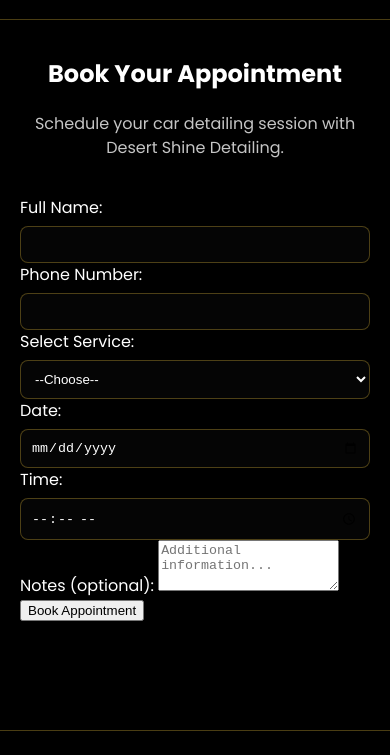
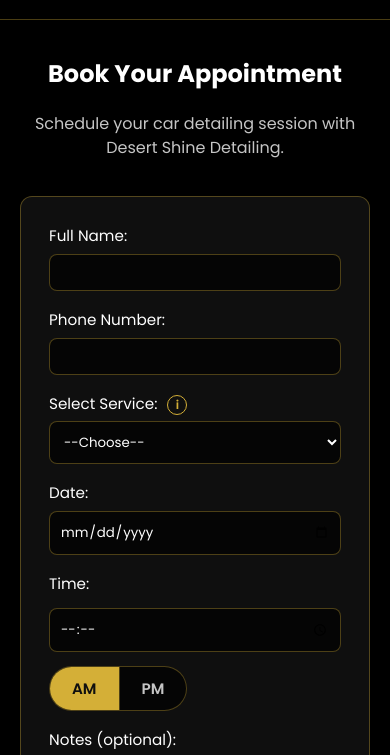
Before and after one commit to pranavreddy125/Remy_website_detailing, a website: page car-detailing-website/src/booking.html in a window 390 px wide. Shown: the part 52-807 px from the top of the page. Drawn offline with Linux system fonts and the light colour scheme.

Commit message:
fixing the appt system

```diff
--- a/car-detailing-website/src/booking.html
+++ b/car-detailing-website/src/booking.html
@@ -40,7 +40,9 @@
         <label for="phone">Phone Number:</label>
         <input type="tel" id="phone" name="phone" required>
 
-        <label for="service">Select Service:</label>
+        <label for="service">Select Service:
+          <a class="info-link" href="services.html" aria-label="View service details">i</a>
+        </label>
         <select id="service" name="service" required>
           <option value="">--Choose--</option>
           <option>Interior Detail</option>
@@ -49,13 +51,19 @@
         </select>
 
         <label for="date">Date:</label>
-        <input type="date" id="date" name="date" required>
+        <input type="date" id="date" name="date" required inputmode="none">
 
         <label for="time">Time:</label>
-        <input type="time" id="time" name="time" required>
+        <div class="time-row">
+          <input type="time" id="time" name="time" required>
+          <div class="ampm-toggle" role="group" aria-label="Select AM or PM">
+            <button type="button" class="active" data-period="AM">AM</button>
+            <button type="button" data-period="PM">PM</button>
+          </div>
+        </div>
 
         <label for="notes">Notes (optional):</label>
-        <textarea id="notes" name="notes" rows="3" placeholder="Additional information..."></textarea>
+        <textarea id="notes" name="notes" rows="3"></textarea>
 
         <button type="submit">Book Appointment</button>
       </form>
@@ -68,9 +76,60 @@
     </div>
   </footer>
 
+  <div id="toast" class="toast" role="status" aria-live="polite"></div>
+
   <script src="js/main.js"></script>
   <script>
   const scriptURL = "https://script.google.com/macros/s/AKfycbyUIXPQmX6RDVx--mLqpFcBmTvHu83OkiYaa_sXpF_-3VronnfcmFqVItJlyzOc8ahhQg/exec";
+  const toastEl = document.getElementById("toast");
+  const dateField = document.getElementById("date");
+  const timeField = document.getElementById("time");
+  const periodButtons = document.querySelectorAll(".ampm-toggle button");
+  const pad = value => String(value).padStart(2,"0");
+
+  const setPeriod = (period, adjustValue) => {
+    periodButtons.forEach(btn => {
+      const isActive = btn.dataset.period === period;
+      btn.classList.toggle("active", isActive);
+      btn.setAttribute("aria-pressed", isActive ? "true" : "false");
+    });
+    timeField.dataset.period = period;
+
+    if(adjustValue && timeField.value){
+      let [hours, minutes] = timeField.value.split(":").map(Number);
+      if(period === "AM" && hours >= 12){
+        hours = hours === 12 ? 0 : hours - 12;
+      }else if(period === "PM" && hours < 12){
+        hours = hours === 0 ? 12 : hours + 12;
+      }
+      timeField.value = `${pad(hours)}:${pad(minutes ?? 0)}`;
+    }
+  };
+
+  const syncPeriodFromTime = () => {
+    if(!timeField.value) return;
+    const hours = Number(timeField.value.split(":")[0]);
+    setPeriod(hours >= 12 ? "PM" : "AM", false);
+  };
+
+  periodButtons.forEach(btn => {
+    btn.setAttribute("aria-pressed", btn.classList.contains("active") ? "true" : "false");
+    btn.addEventListener("click", () => setPeriod(btn.dataset.period, true));
+  });
+
+  timeField.addEventListener("change", syncPeriodFromTime);
+  timeField.addEventListener("input", syncPeriodFromTime);
+
+  dateField.addEventListener("keydown", e => e.preventDefault());
+  dateField.addEventListener("keypress", e => e.preventDefault());
+  dateField.addEventListener("paste", e => e.preventDefault());
+  setPeriod("AM", false);
+  const showToast = message => {
+    toastEl.textContent = message;
+    toastEl.classList.add("visible");
+    setTimeout(() => toastEl.classList.remove("visible"), 3000);
+  };
+
   document.getElementById("bookingForm").addEventListener("submit", e => {
     e.preventDefault();
     const formData = Object.fromEntries(new FormData(e.target));
@@ -78,8 +137,8 @@
       method: "POST",
       body: JSON.stringify(formData)
     })
-    .then(() => alert("Booking submitted!"))
-    .catch(err => alert("Error: " + err.message));
+    .then(() => showToast("Booking requested! We'll confirm via email."))
+    .catch(err => showToast("Something went wrong. Please try again."));
   });
   </script>
 </body>
--- a/car-detailing-website/src/css/styles.css
+++ b/car-detailing-website/src/css/styles.css
@@ -121,6 +121,53 @@
 .contact-form, .payment-form{background:var(--surface);color:var(--text);padding:20px;border-radius:12px;box-shadow:var(--shadow);border:1px solid var(--border)}
 .contact-form label, .payment-form label{display:block;font-size:.95rem;color:var(--text);margin-bottom:10px}
 .contact-form input, .contact-form textarea, .payment-form input, .booking-form input, .booking-form select{width:100%;padding:10px;border-radius:8px;border:1px solid var(--border);background:#050505;color:var(--text);margin-top:6px}
+.booking-form{max-width:640px;margin:0 auto}
+.booking-form form{background:var(--surface);border-radius:var(--radius);box-shadow:var(--shadow);padding:28px;border:1px solid var(--border)}
+.booking-form label{display:block;color:var(--text);font-size:.95rem;margin-top:18px;font-weight:500}
+.booking-form label:first-of-type{margin-top:0}
+.booking-form .time-row{display:flex;flex-wrap:wrap;gap:14px;align-items:center;margin-top:6px}
+.booking-form input[type="time"]{flex:1 1 180px;min-width:180px}
+.booking-form .ampm-toggle{display:flex;border:1px solid var(--border);border-radius:999px;overflow:hidden;background:#050505}
+.booking-form .ampm-toggle button{font-family:inherit;font-weight:600;font-size:.95rem;padding:10px 22px;border:0;background:transparent;color:var(--muted);cursor:pointer;transition:background .18s ease,color .18s ease}
+.booking-form .ampm-toggle button + button{border-left:1px solid var(--border)}
+.booking-form .ampm-toggle button.active{background:var(--accent);color:#0f0f0f}
+.booking-form .ampm-toggle button:focus-visible{outline:2px solid var(--accent-dark);outline-offset:2px}
+.booking-form .info-link{display:inline-flex;width:20px;height:20px;border-radius:50%;border:1px solid var(--accent);color:var(--accent);align-items:center;justify-content:center;font-size:.75rem;font-weight:600;margin-left:6px;text-decoration:none;transition:background .18s ease,color .18s ease}
+.booking-form .info-link:hover{background:var(--accent);color:#000}
+.booking-form input[type="date"],
+.booking-form input[type="time"],
+.booking-form select{font-family:inherit}
+.booking-form input[type="time"]{
+  appearance:none;
+  -webkit-appearance:none;
+  -moz-appearance:textfield;
+}
+.booking-form input[type="time"]::-webkit-datetime-edit-ampm-field{display:none}
+.booking-form input[type="time"]::-moz-time-am-pm-field{display:none}
+.booking-form textarea{width:100%;padding:12px;border-radius:12px;border:1px solid var(--accent);background:#050505;color:var(--text);margin-top:6px;margin-bottom:18px;resize:vertical;min-height:120px}
+.booking-form textarea::placeholder{color:var(--muted)}
+.booking-form button[type="submit"]{display:block;width:100%;max-width:340px;margin:30px auto 0;padding:14px 20px;border-radius:999px;border:1px solid var(--accent);background:var(--accent);color:#0f0f0f;font-size:1.05rem;font-weight:700;cursor:pointer;transition:transform .18s ease,background .18s ease,color .18s ease}
+.booking-form button[type="submit"]:hover{background:var(--accent-dark);color:#fff;transform:translateY(-2px)}
+.toast{
+  position:fixed;
+  left:50%;
+  bottom:40px;
+  transform:translate(-50%,20px);
+  background:var(--accent);
+  color:#000000;
+  padding:14px 22px;
+  border-radius:999px;
+  font-weight:600;
+  opacity:0;
+  pointer-events:none;
+  transition:opacity .3s ease, transform .3s ease;
+  box-shadow:0 10px 30px rgba(0,0,0,0.45);
+  z-index:200;
+}
+.toast.visible{
+  opacity:1;
+  transform:translate(-50%,0);
+}
 
 /* Auth */
 .auth-page{display:flex;align-items:center;justify-content:center;padding:80px 20px}
```
